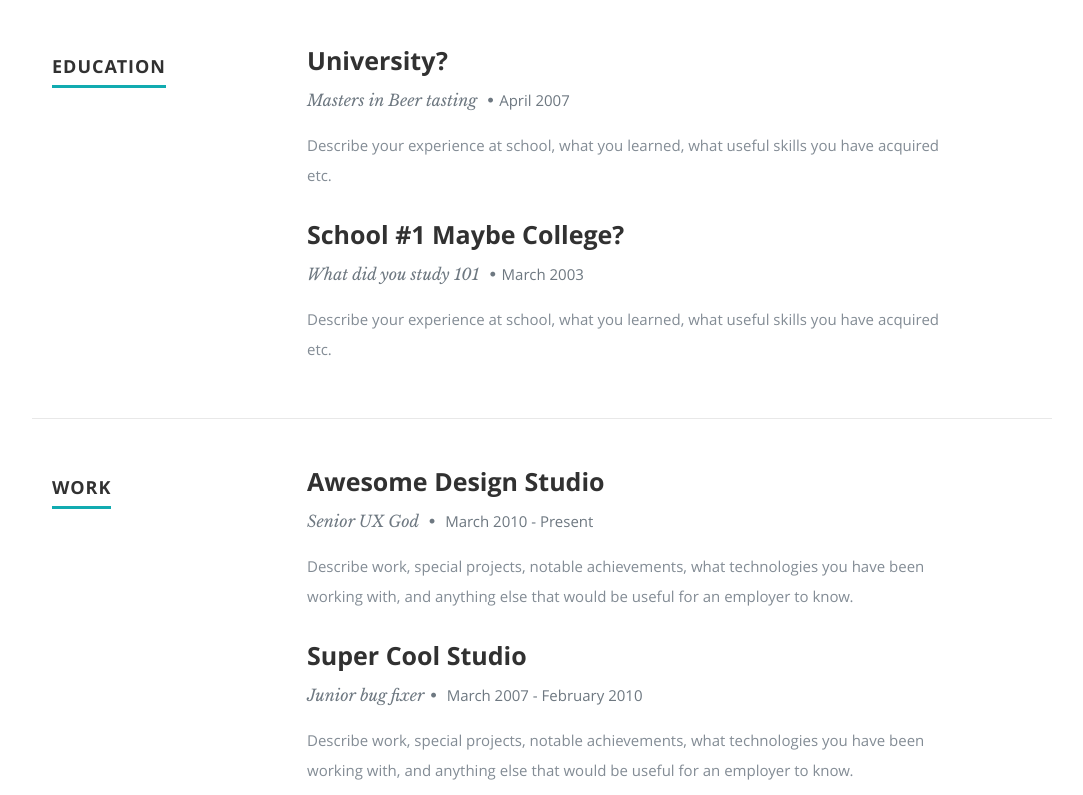
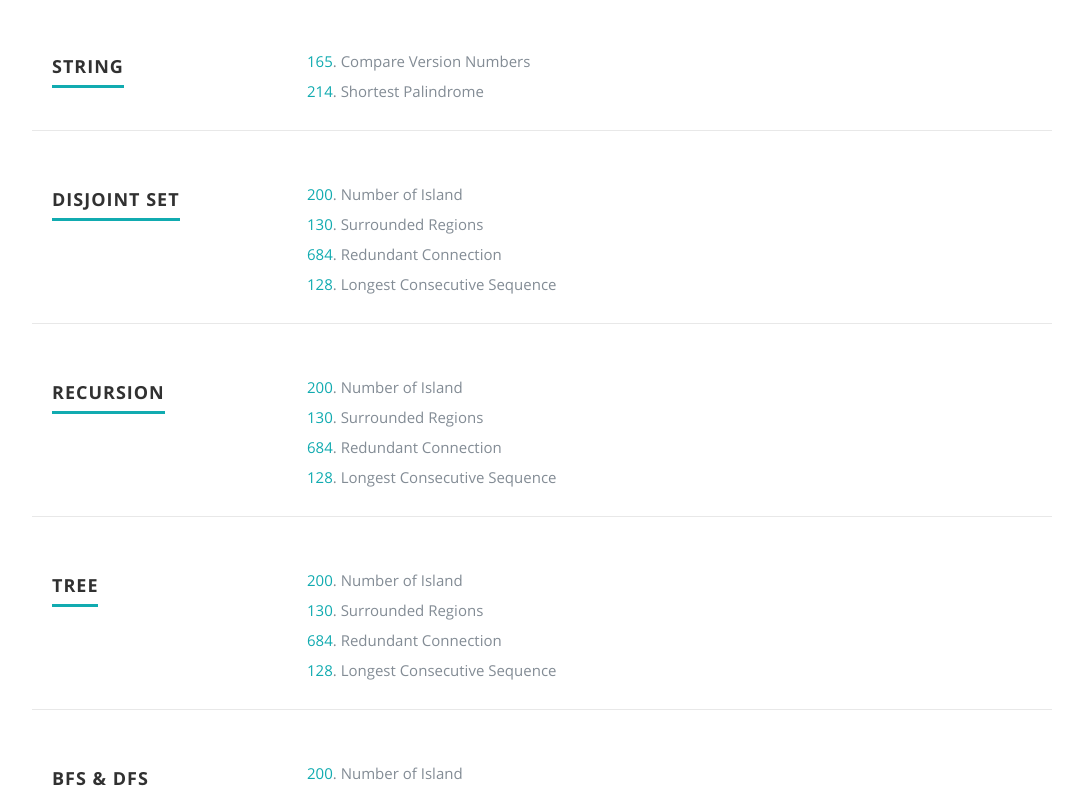
Before and after one commit to tbakerx/react-resume-template, a React (Create React App) app: page / in a window 1280 px wide. Shown: the part 1420-2215 px from the top of the page, without its empty margins (98-1181 px from the left). Built offline with nearby package versions, Linux system fonts and the light colour scheme.

Commit message:
delete unnecessary

```diff
--- a/src/Components/Resume.js
+++ b/src/Components/Resume.js
@@ -4,23 +4,6 @@ class Resume extends Component {
   render() {
 
     if(this.props.data){
-      var skillmessage = this.props.data.skillmessage;
-      var education = this.props.data.education.map(function(education){
-        return <div key={education.school}><h3>{education.school}</h3>
-        <p className="info">{education.degree} <span>&bull;</span><em className="date">{education.graduated}</em></p>
-        <p>{education.description}</p></div>
-      })
-      var work = this.props.data.work.map(function(work){
-        return <div key={work.company}><h3>{work.company}</h3>
-            <p className="info">{work.title}<span>&bull;</span> <em className="date">{work.years}</em></p>
-            <p>{work.description}</p>
-        </div>
-      })
-      var skills = this.props.data.skills.map(function(skills){
-        var className = 'bar-expand '+skills.name.toLowerCase();
-        return <li key={skills.name}><span style={{width:skills.level}}className={className}></span><em>{skills.name}</em></li>
-      })
-
       var string = this.props.data.string.map(function(string){
         var name = string.title.toLowerCase();
         name =name.replace(/\s+/g, '-');
@@ -75,45 +58,11 @@ class Resume extends Component {
           <a title="Styleshout" href={url} target="_blank" rel="noreferrer noopener">{backtracking.id}</a>. {backtracking.title}
         </div>
       })
-      var education = this.props.data.education.map(function(education){
-        return <div key={education.school}><h3>{education.school}</h3>
-        <p className="info">{education.degree} <span>&bull;</span><em className="date">{education.graduated}</em></p>
-        <p>{education.description}</p></div>
-      })
 
     }
 
     return (
       <section id="resume">
-
-      <div className="row education">
-         <div className="three columns header-col">
-            <h1><span>Education</span></h1>
-         </div>
-
-         <div className="nine columns main-col">
-            <div className="row item">
-               <div className="twelve columns">
-                 {education}
-               </div>
-            </div>
-         </div>
-      </div>
-
-
-      <div className="row work">
-
-         <div className="three columns header-col">
-            <h1><span>Work</span></h1>
-         </div>
-
-         <div className="nine columns main-col">
-          {work}
-        </div>
-    </div>
-
-
-
     <div className="row type">
          <div className="three columns header-col">
             <h1><span>String</span></h1>
```
